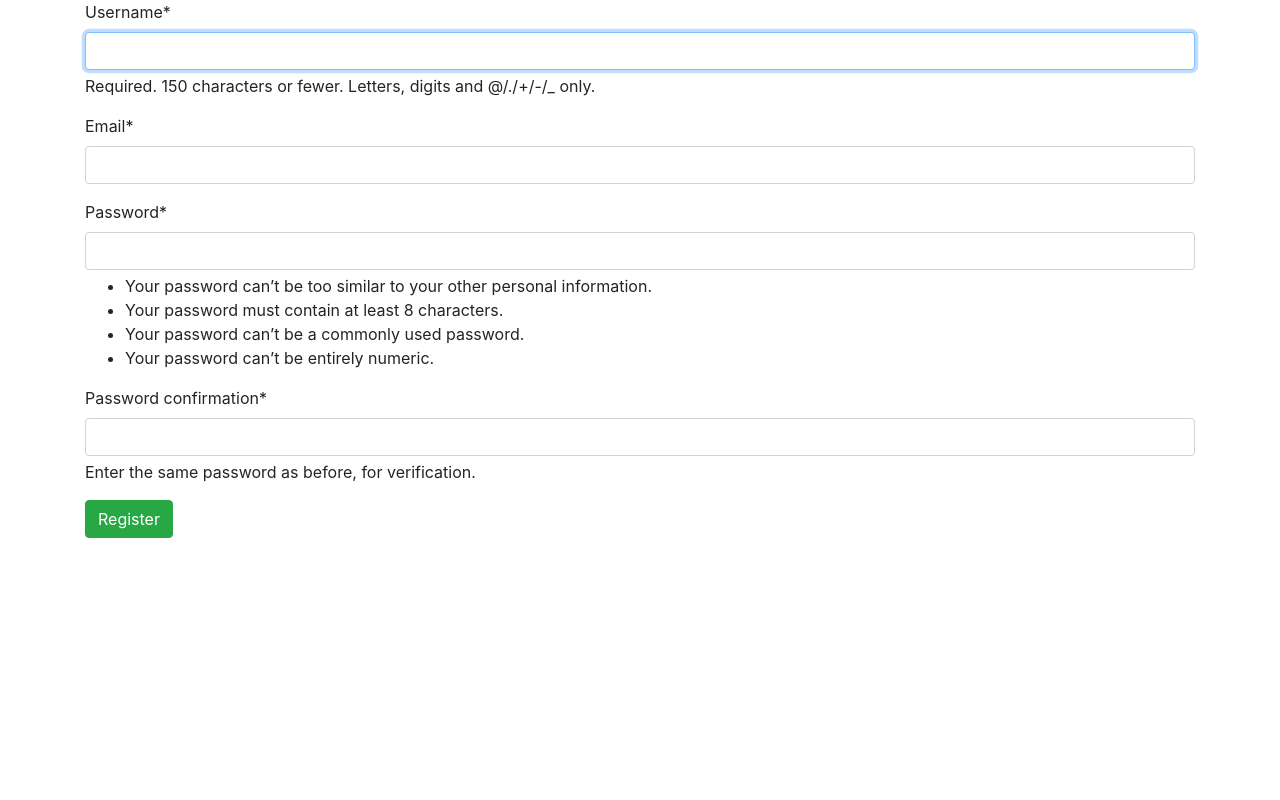
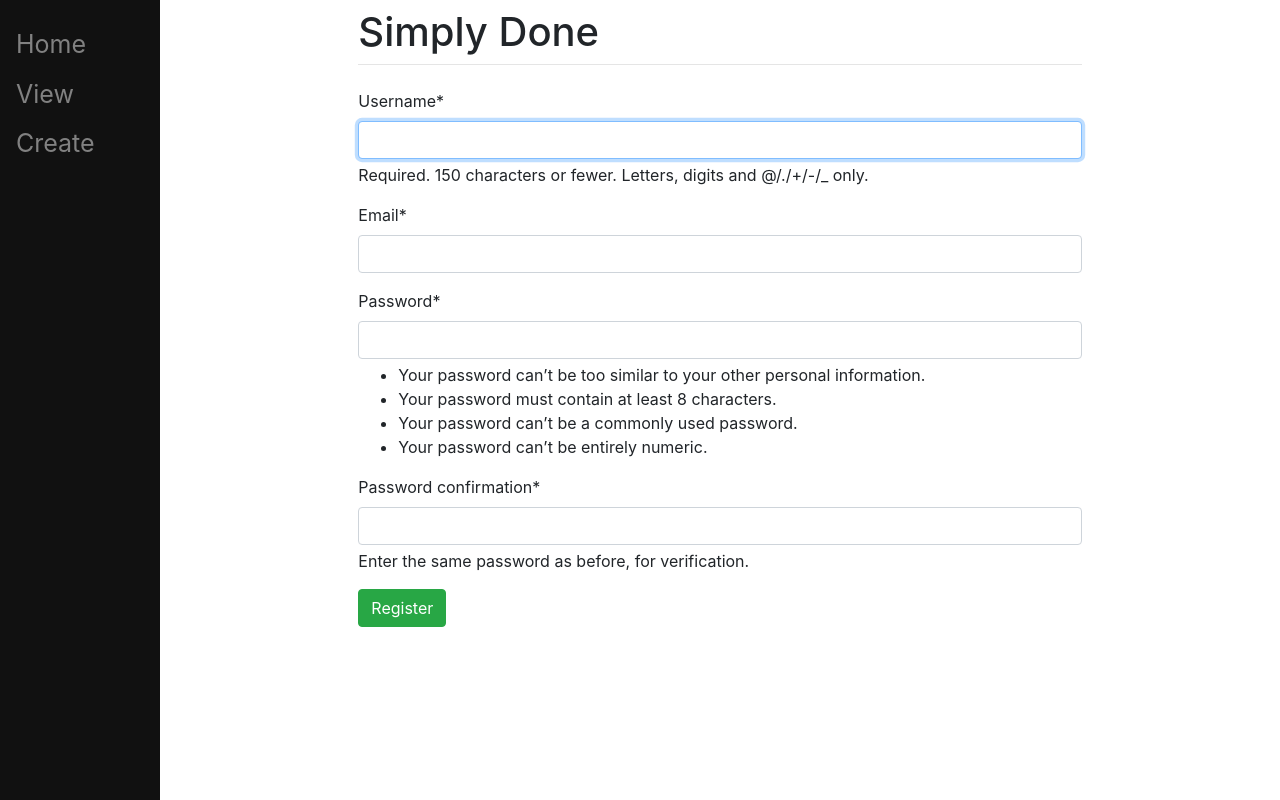
Before and after one commit to aditisingh22/BookReel, a Django app: page /register/ in a window 1280 px wide. Run offline with Django 5.2, Linux system fonts and the light colour scheme; some libraries are stand-ins or nearby versions.

Commit message:
Updated the base.html,not very important

```diff
--- a/TODOapp/todo/templates/base.html
+++ b/TODOapp/todo/templates/base.html
@@ -1,15 +1,77 @@
-<!-- base.html -->
 <!DOCTYPE html>
 <html lang="en">
 <head>
-    <meta charset="UTF-8">
-    <meta name="viewport" content="width=device-width, initial-scale=1.0">
-    <title>{% block title %}TO DO App{% endblock %}</title>
-    <link rel="stylesheet" href="https://stackpath.bootstrapcdn.com/bootstrap/4.5.2/css/bootstrap.min.css">
+    <style type="text/css">
+      /* The sidebar menu */
+      .sidenav {
+        height: 100%; /* Full-height: remove this if you want "auto" height */
+        width: 160px; /* Set the width of the sidebar */
+        position: fixed; /* Fixed Sidebar (stay in place on scroll) */
+        z-index: 1; /* Stay on top */
+        top: 0; /* Stay at the top */
+        left: 0;
+        background-color: #111; /* Black */
+        overflow-x: hidden; /* Disable horizontal scroll */
+        padding-top: 20px;
+      }
+
+      /* The navigation menu links */
+      .sidenav a {
+        padding: 6px 8px 6px 16px;
+        text-decoration: none;
+        font-size: 25px;
+        color: #818181;
+        display: block;
+      }
+
+      /* When you mouse over the navigation links, change their color */
+      .sidenav a:hover {
+        color: #f1f1f1;
+      }
+
+      /* Style page content */
+      .main {
+        margin-left: 160px; /* Same as the width of the sidebar */
+        padding: 0px 10px;
+      }
+
+      /* On smaller screens, where height is less than 450px, change the style of the sidebar (less padding and a smaller font size) */
+      @media screen and (max-height: 450px) {
+        .sidenav {padding-top: 15px;}
+        .sidenav a {font-size: 18px;}
+      }
+    </style>
+
+    <link rel="stylesheet" href="https://stackpath.bootstrapcdn.com/bootstrap/4.1.3/css/bootstrap.min.css" integrity="sha384-MCw98/SFnGE8fJT3GXwEOngsV7Zt27NXFoaoApmYm81iuXoPkFOJwJ8ERdknLPMO" crossorigin="anonymous">
+    <title>{% block title %}Tim's Site{% endblock %}</title>
 </head>
+
 <body>
-    <div class="container">
-        {% block content %}{% endblock %}
+  <!-- Side navigation -->
+  <div class="sidenav">
+    <a href="/">Home</a>
+    <a href="/view">View</a>
+    <a href="/create">Create</a>
+  </div>
+
+  <!-- Page content -->
+  <div class="main">
+    <div class="row justify-content-center">
+      <div class="col-8">
+        <h1 class="mt-2">Simply Done</h1>
+        <hr class="mt-0 mb-4">
+
+            {% block content %}
+            {% endblock %}
+        {% comment %} {% else %}
+            <p>Login<a href="/register/login"> Here</a></p>
+        {% endif %} {% endcomment %}
+      </div>
     </div>
+  </div>
+
+  </div>
+
+
 </body>
 </html>
```
